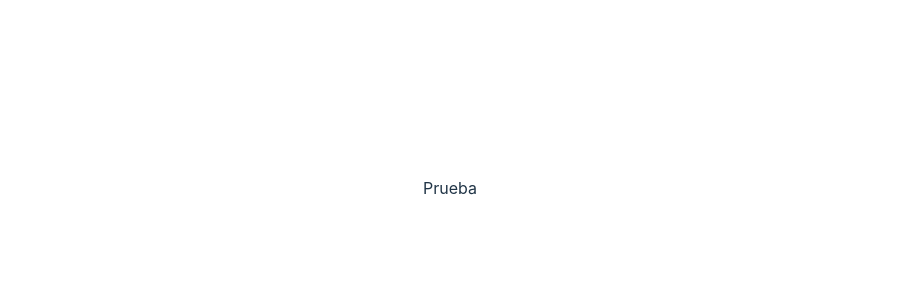
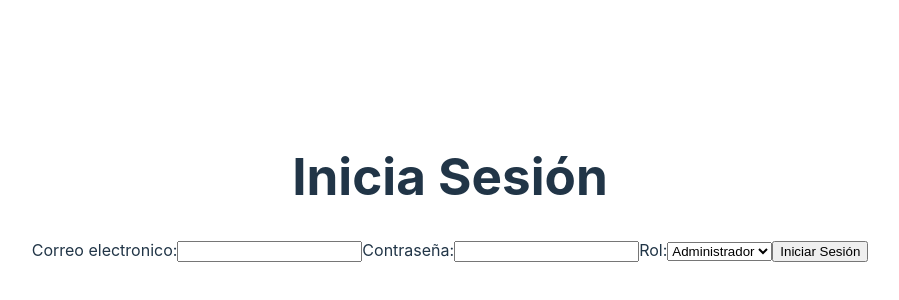
Before and after one commit to drbv27/rolesTestFirebase, a React (Vite) app: page / in a window 1280 px wide. Shown: the part 212-512 px from the top of the page, without its empty margins (190-1089 px from the left). Built offline with nearby package versions, Linux system fonts and the light colour scheme; no server answers.

Commit message:
loging component

```diff
--- a/src/App.jsx
+++ b/src/App.jsx
@@ -1,14 +1,30 @@
 import { useState } from 'react'
+
+import Home from './screens/Home'
+import Login from './screens/Login'
+
+import firebaseApp from './firebase/credenciales'
+import { getAuth,onAuthStateChanged } from "firebase/auth"
+const auth = getAuth(firebaseApp)
 
 import './App.css'
 
 function App() {
-  const [count, setCount] = useState(0)
+  const [user, setUser] = useState(null)
+
+  onAuthStateChanged(auth, (usuarioFirebase)=>{
+    if(usuarioFirebase) {
+      setUser(usuarioFirebase)
+    }
+    else{
+      setUser(null)
+    }
+  })
 
   return (
-    <div className="App">
-      Prueba
-    </div>
+    <>
+      {user ? <Home/> : <Login/>}
+    </>
   )
 }
 
--- /dev/null
+++ b/src/screens/Home.jsx
@@ -0,0 +1,9 @@
+import React from 'react'
+
+const Home = () => {
+  return (
+    <div>Home</div>
+  )
+}
+
+export default Home
--- /dev/null
+++ b/src/screens/Login.jsx
@@ -0,0 +1,36 @@
+import { useState } from "react"
+
+
+const Login = () => {
+
+  const[isRegistrando,setIsRegistrando]=useState(false)
+
+  return (
+    <div>
+      <h1>{ isRegistrando ? "Registrate" : "Inicia Sesión"}</h1>
+      <form>
+        <label>
+          Correo electronico:
+          <input type="email"/>
+        </label>
+        <label>
+          Contraseña:
+          <input type="password"/>
+        </label>
+        <label>
+          Rol:
+          <select>
+            <option value="admin">Administrador</option>
+            <option value="user">Usuario</option>
+          </select>
+        </label>
+        <input
+        type="submit"
+        value={isRegistrando ? "Registrar" : "Iniciar Sesión"}
+        />
+      </form>
+    </div>
+  )
+}
+
+export default Login
```
Also changed, not shown: src/components/AdminView.jsx (added, +9 -0 lines), src/components/UserView.jsx (added, +9 -0 lines).
